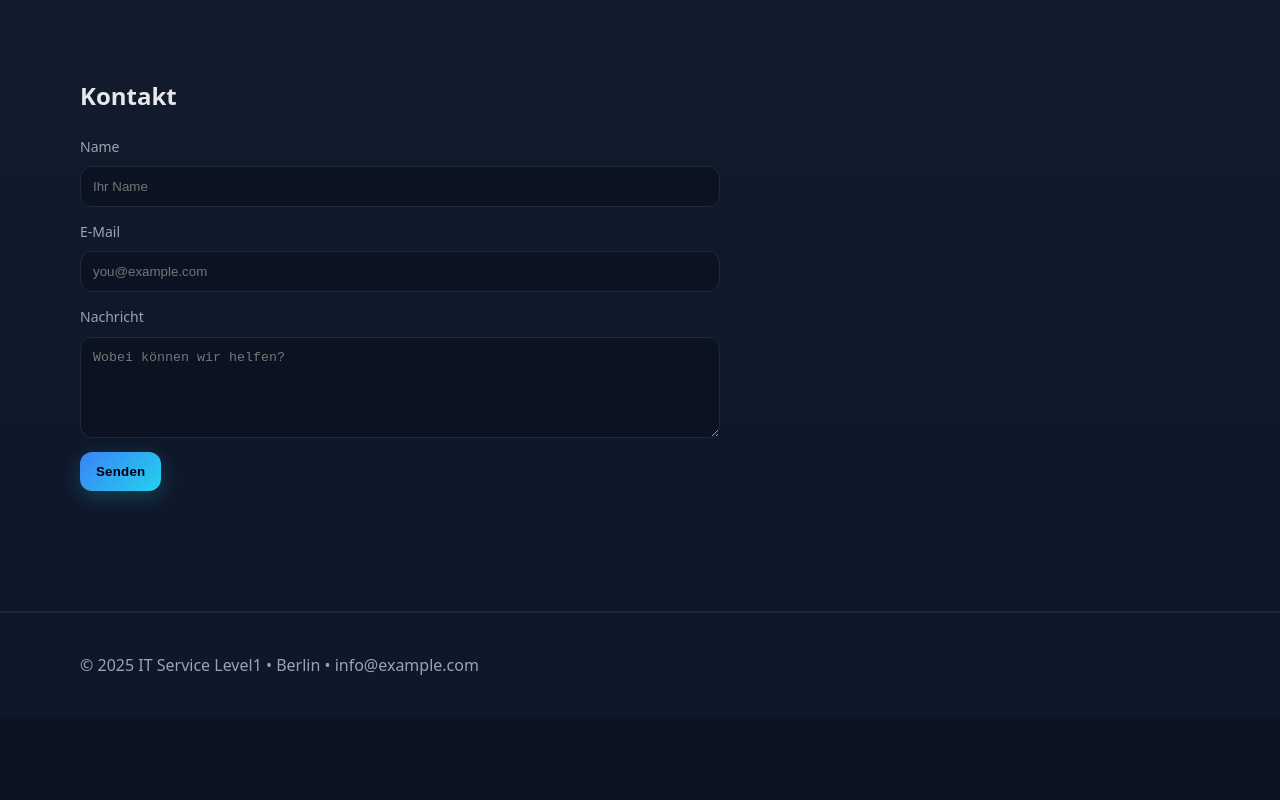
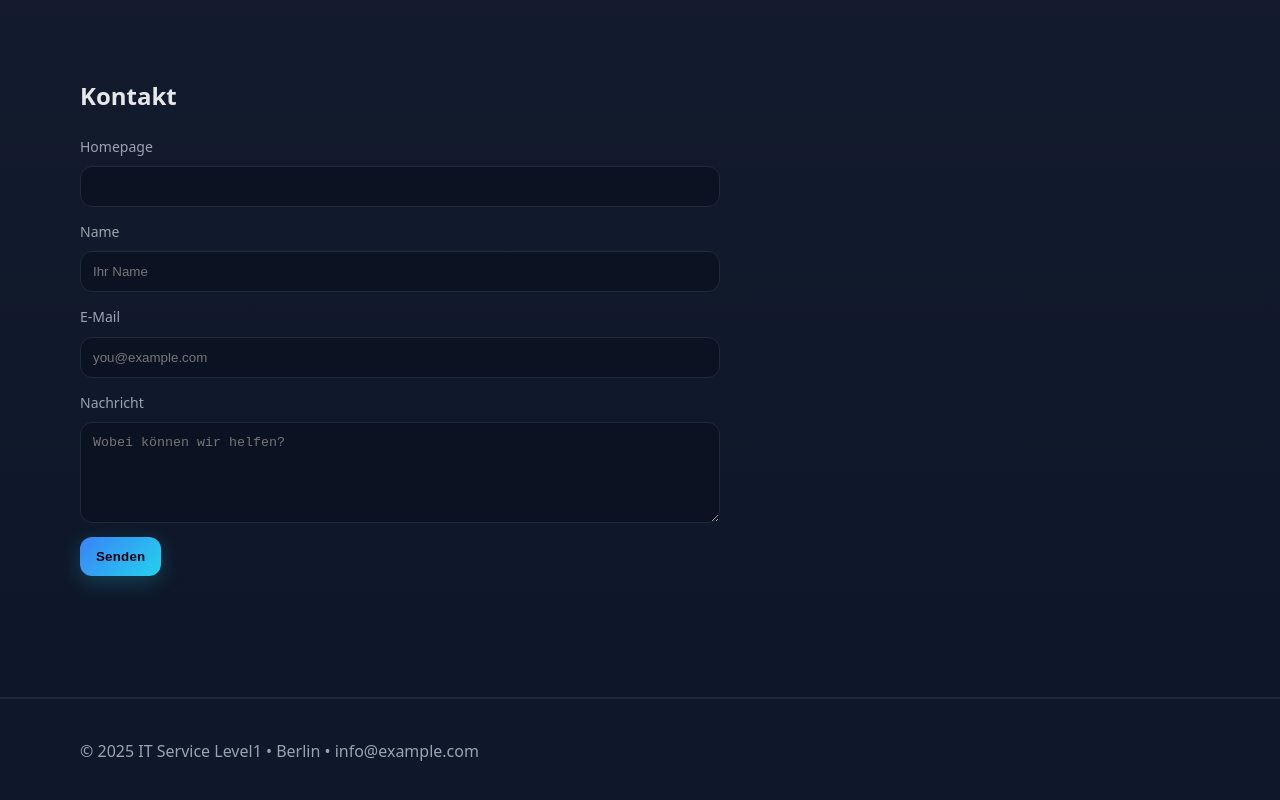
Before and after one commit to mounir7777/it-service1, a website: page api/public/index.html in a window 1280 px wide. Shown: the part 1746-2546 px from the top of the page. Before the commit the page ends 2465 px from the top, so only its background shows below. Drawn offline with Linux system fonts and the light colour scheme.

Commit message:
Update index.html

```diff
--- a/api/public/index.html
+++ b/api/public/index.html
@@ -77,6 +77,15 @@
 <div class="container">
     <h2>Kontakt</h2>
     <form id="contactForm" class="form" novalidate>
+      <!-- Honeypot (unsichtbar für Menschen, sichtbar für Bots) -->
+      <div class="hp-wrap" aria-hidden="true">
+        <label>Homepage
+          <input type="text" name="hp" tabindex="-1" autocomplete="off" />
+        </label>
+      </div>
+      <!-- Timestamp -->
+      <input type="hidden" name="ts" id="ts" value="" />
+
       <label> Name
         <input type="text" name="name" placeholder="Ihr Name" required />
       </label>
```
Lines whose indentation alone changed are shown as unchanged.
